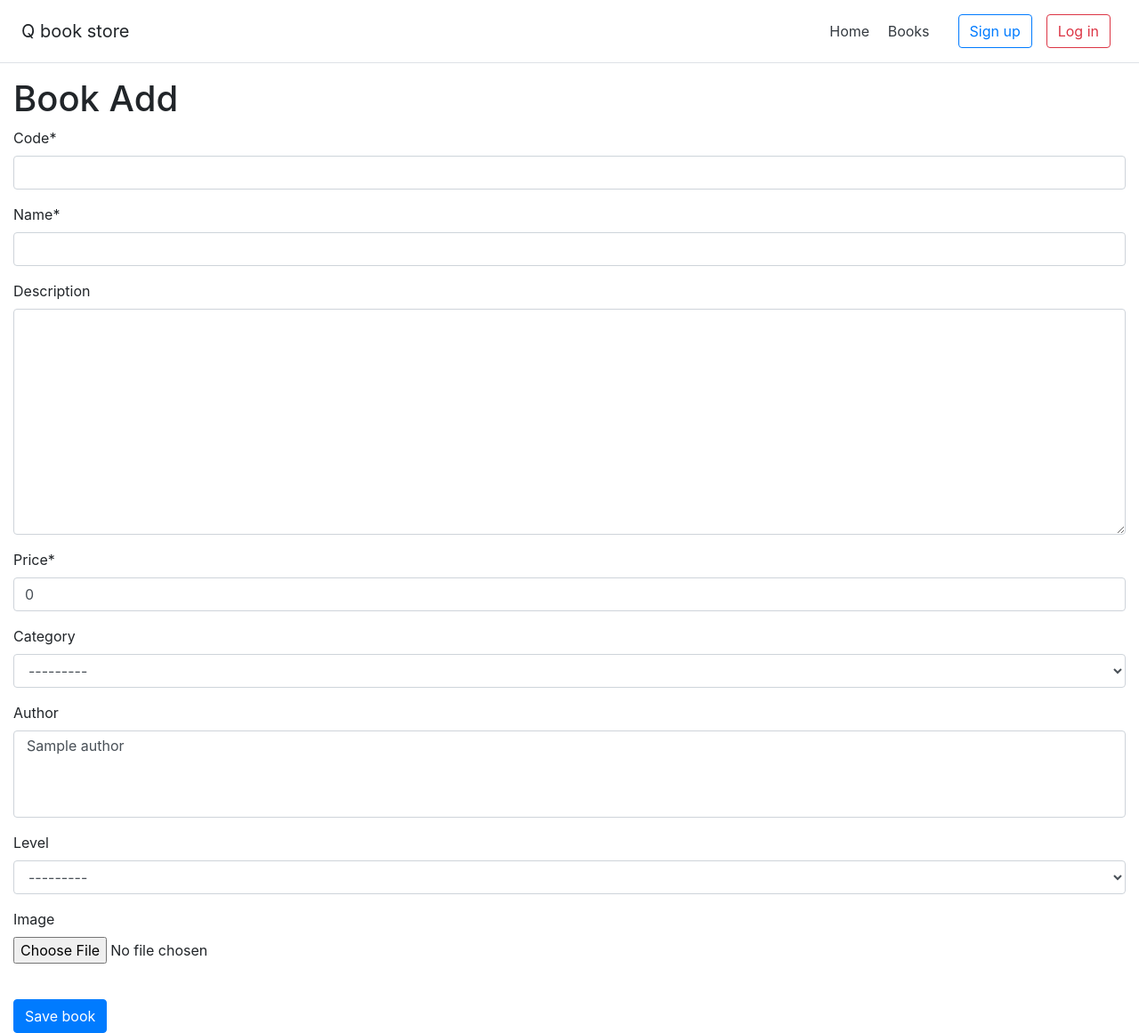
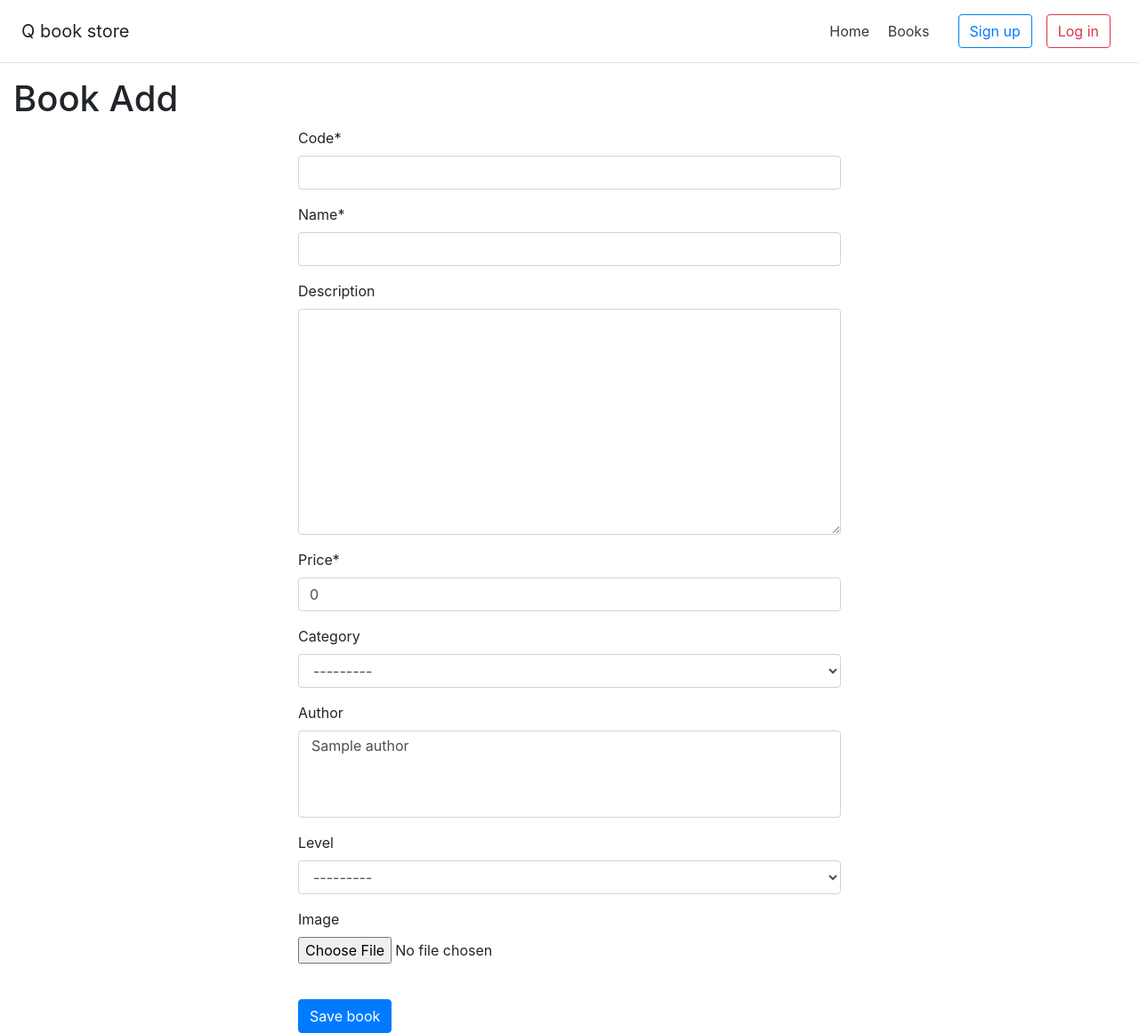
Before and after one commit to atthana/django_cedev, a Django app: page /book/add/ in a window 1280 px wide. Shown: the whole page at 89% size. Run offline with Django 3.2, Linux system fonts and the light colour scheme; tables that the repository leaves empty hold one stand-in row (values such as "Sample post"); some libraries are stand-ins or nearby versions.

Commit message:
43. ปรับแต่งด้วย bootstrap เพื่อให้พื้นที่ลดลง และอยู่ตรงกลางนะ โดยใช้ class="row" มาช่วย

```diff
--- a/learn_cedev/templates/book/add.html
+++ b/learn_cedev/templates/book/add.html
@@ -7,11 +7,14 @@
 {% block content %}
     <h1>Book Add</h1>
 
+    <div class="row">
+        <div class="col-lg-6 offset-lg-3">
             <form method="post" enctype="multipart/form-data" action="">
                 {% csrf_token %}
                 {{ form|crispy }}
                 {#    ใส่ .as_p คือการใช้ tag p ของ html มาช่วยจัด layout นะ ทุก element ใน form จะมี tag p ครอบอยู่นั่นเอง หรือ ใช้ as_table ดีกว่า #}
                 <button type="submit" class="btn btn-primary mt-4">Save book</button>
             </form>
-
+        </div>
+    </div>
 {% endblock content %}
```
Lines whose indentation alone changed are shown as unchanged.
